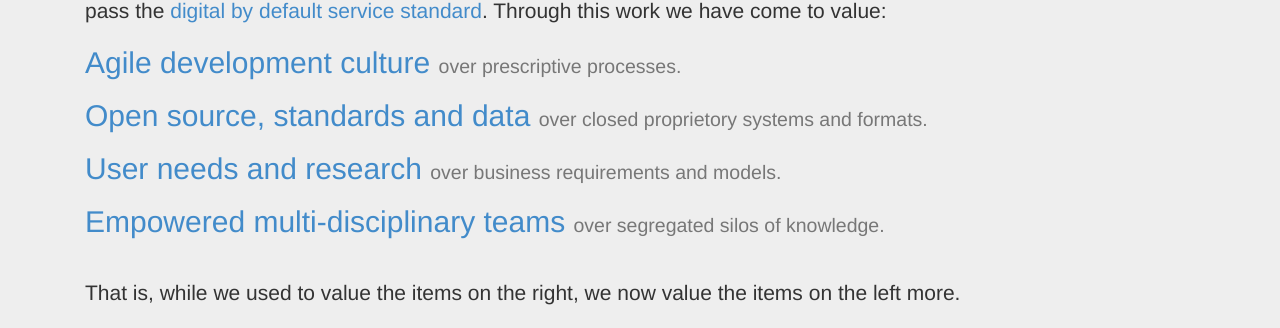
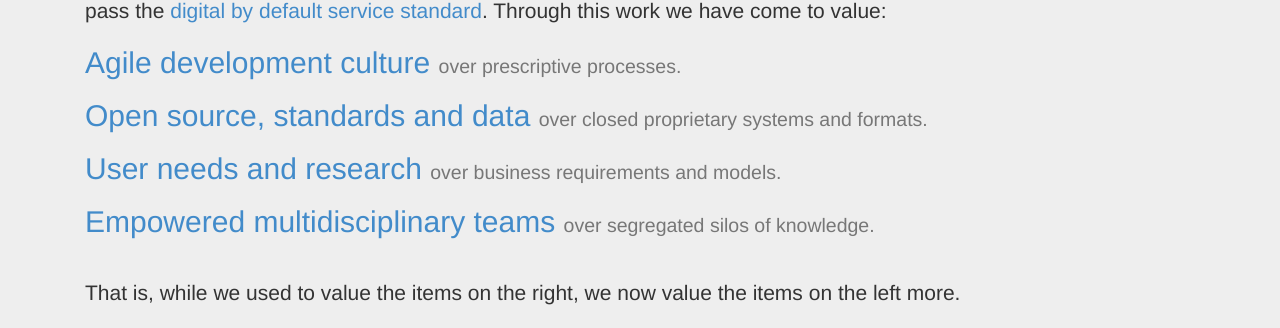
Before and after one commit to ztrelease/landregistry.github.io, a Jekyll site: the page built from manifesto.html, in a window 1280 px wide. Shown: the part 231-559 px from the top of the page. Built offline with Jekyll 4.4.1, drawn with Linux system fonts in a browser that asks for light colours.

Commit message:
spell check

```diff
--- a/manifesto.html
+++ b/manifesto.html
@@ -14,9 +14,9 @@
         <a href="https://www.gov.uk/service-manual/digital-by-default">digital by default service standard</a>.
         Through this work we have come to value:<br></p>
       <h2><a href="https://www.gov.uk/service-manual/agile/index.html">Agile development</a> <a href="https://www.gov.uk/service-manual/technology/culture-that-supports-change.html">culture</a> <small>over prescriptive processes.</small></h2>
-      <h2><a href="https://github.com/LandRegistry">Open source,</a> <a href="https://www.gov.uk/service-manual/making-software/open-standards-and-licensing.html">standards</a> <a href="https://www.gov.uk/service-manual/technology/open-data.html">and data</a> <small>over closed proprietory systems and formats.</small></h2>
+      <h2><a href="https://github.com/LandRegistry">Open source,</a> <a href="https://www.gov.uk/service-manual/making-software/open-standards-and-licensing.html">standards</a> <a href="https://www.gov.uk/service-manual/technology/open-data.html">and data</a> <small>over closed proprietary systems and formats.</small></h2>
       <h2><a href="https://www.gov.uk/service-manual/user-centred-design/user-needs.html">User needs</a> <a href="https://www.gov.uk/service-manual/user-centred-design/user-research/index.html">and research</a> <small>over business requirements and models.</small></h2>
-      <h2><a href="https://www.gov.uk/service-manual/governance/governance-principles.html">Empowered</a> <a href="https://www.gov.uk/service-manual/the-team/index.html">multi-disciplinary teams</a> <small>over segregated silos of knowledge.</small></h2>
+      <h2><a href="https://www.gov.uk/service-manual/governance/governance-principles.html">Empowered</a> <a href="https://www.gov.uk/service-manual/the-team/index.html">multidisciplinary teams</a> <small>over segregated silos of knowledge.</small></h2>
       <p><br>That is, while we used to value the items on the right, we now value the items on the left more.</p>
     </div>
   </div>
```
